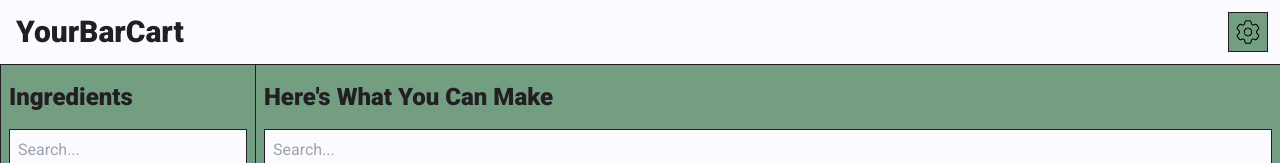
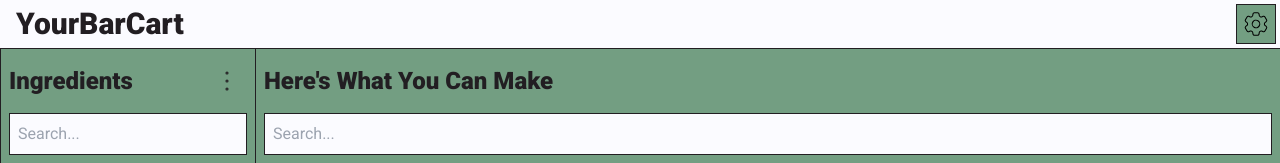
Before and after one commit to HenryLukey/YourBarCart, a React (Create React App) app: page / in a window 1280 px wide. Shown: the top 163 px of the page. Built offline with nearby package versions, Linux system fonts and the light colour scheme; no server answers; the database is empty; a web font is replaced by a local one.

Commit message:
Added a remove all ingredients button

```diff
--- a/src/components/IngredientsPanel.jsx
+++ b/src/components/IngredientsPanel.jsx
@@ -1,12 +1,13 @@
-import { React, useState, useEffect } from "react";
+import React, { useRef, useState, useEffect } from "react";
 import { collection, getDocs } from "firebase/firestore";
 import { db } from "../firebase-config";
 import { ReactComponent as Exclamation } from "../icons/exclamation.svg";
+import { ReactComponent as Ellipsis } from "../icons/ellipsis.svg";
 import SearchBar from "./SearchBar";
 import Toggle from "./Toggle";
 import Dropdown from "./CategoryDropdown";
 
-const IngredientsPanel = ({ userIngredients, addIngredient, removeIngredient, additionals, heightStyleObj }) => {
+const IngredientsPanel = ({ userIngredients, addIngredient, removeIngredient, removeAllIngredients, additionals, heightStyleObj }) => {
 
     // Make a useState to keep track of the search results from the Searchbar component
     const [searchResults, setSearchResults] = useState([""]);
@@ -14,10 +15,18 @@
     const [ingredientsByCategory, setIngredientsByCategory] = useState([]);
     // Make a useState to hold all of the ingredients in a 1 dimensional array
     const [allIngredients, setAllIngredients] = useState([""]);
+    // Make a useState to track whether the options dropdown is open
+    const [optionsOpen, setOptionsOpen] = useState(false);
+    // Make a useRef to reference the panelOptions container component
+    const panelOptions = useRef(null);
 
     // Called by the Searchbar whenever the searchTerm or population changes
     const handleSearchResults = (results) => {
         setSearchResults(results);
+    }
+
+    const handleOpen = () => {
+        setOptionsOpen(!optionsOpen);
     }
 
     // Called whenever an ingredient is toggled
@@ -71,6 +80,20 @@
         getAllIngredients();
     },[]);
 
+    const closeOpenMenus = (e) => {
+        if (panelOptions.current && optionsOpen && !panelOptions.current.contains(e.target)) {
+            setOptionsOpen(false);
+        }
+    }
+
+    // Add userEffect to add an event listener to close open menus when the user clicks
+    useEffect(() => {
+        document.addEventListener("mousedown", closeOpenMenus);
+        return () => {
+            document.removeEventListener("mousedown", closeOpenMenus);
+        }
+    },[closeOpenMenus]);
+
     return (
         // Container div for the panel
         <div className="overflow-y-scroll no-scrollbar border-b flex flex-col top-0 left-0 w-screen md:w-1/5 border-r border-l border-darkColour" style={heightStyleObj}>
@@ -83,6 +106,22 @@
                     <div className="group font-cormorant text-lg">
                         <Exclamation className={`navbar-icon mt-3 ${(additionals?.ingredient !== "" && additionals?.possibleCocktails?.length > 1) ? "" : "hidden"}`} />
                         <div className="invisible group-hover:visible absolute hover-rounded-xl z-30 w-32 bg-lightColour border border-darkColour p-1 origin-top-right">If you bought some {additionals?.ingredient} you could make an additional {additionals?.possibleCocktails.length} cocktails</div>
+                    </div>
+                    {/* Create a div to contain both the options button and its dropdown */}
+                    <div ref={panelOptions} className={"relative inline-block mt-3"}>
+                        {/* When clicked call handleOpen */}
+                        <div onClick={handleOpen} className="navbar-icon">
+                            <Ellipsis />
+                        </div>
+                        {/* If open is true then render the dropdown */}
+                        {optionsOpen ? (
+                            // The dropdown is contained in an unordered list
+                            <ul className="absolute right-0 z-20 w-48 origin-top-right bg-lightColour border border-darkColour hover-rounded-xl text-darkColour text-xl font-cormorant">
+                                {/* Call handleSignOut if someone clicks the signout button */}
+                                <li onClick={removeAllIngredients} className="mx-2 my-3 border border-darkColour hover-rounded-lg select-none bg-primary hover:bg-primaryVariant">Remove all ingredients</li>
+                            </ul>
+                        // If it's not open then render nothing
+                        ) : null}
                     </div>
                 </div>
 
--- a/src/components/SettingsButton.jsx
+++ b/src/components/SettingsButton.jsx
@@ -16,7 +16,6 @@
 
     // When toggled set open to be the opposite of what it currently is
     const handleOpen = () => {
-        console.log("CLICKED");
         setOpen(!open);
     };
 
--- a/src/index.css
+++ b/src/index.css
@@ -25,7 +25,7 @@
 @layer components {
     .navbar-icon {
         @apply relative flex items-center h-10 w-10 justify-center
-        m-2 p-1 bg-primary hover:bg-primaryVariant
+        p-1 bg-primary hover:bg-primaryVariant
         hover:rounded-xl transition-all duration-100 ease-linear
         cursor-pointer;
     }
--- a/src/pages/Home.jsx
+++ b/src/pages/Home.jsx
@@ -34,6 +34,11 @@
     // Remove an ingredient from the userIngredients state
     const removeIngredient = (ingredient) => {
         setUserIngredients(userIngredients.filter(item => item !== ingredient));
+    }
+
+    // Set userIngredients state to an empty array
+    const removeAllIngredients = () => {
+        setUserIngredients([]);
     }
 
     const handleAdditionals = (additionalObj) => {
@@ -107,7 +112,7 @@
         <motion.div className="bg-lightColour" initial={{opacity: 0}} animate={{opacity: 1}} exit={{opacity: 0, transition:{duration: 0.25}}}>
             {/* Div to contain the ingredients and cocktail recipes panels */}
             <div className="flex md:flex-row flex-col">
-                <IngredientsPanel heightStyleObj={heightStyle} userIngredients={userIngredients} addIngredient={addIngredient} removeIngredient={removeIngredient} additionals={additionals}/>
+                <IngredientsPanel heightStyleObj={heightStyle} userIngredients={userIngredients} addIngredient={addIngredient} removeIngredient={removeIngredient} removeAllIngredients={removeAllIngredients} additionals={additionals}/>
                 <CocktailsPanel heightStyleObj={heightStyle} userIngredients={userIngredients} handleAdditionals={handleAdditionals} />
             </div>
         </motion.div>
```
Also changed, not shown: src/icons/ellipsis.svg (added).
